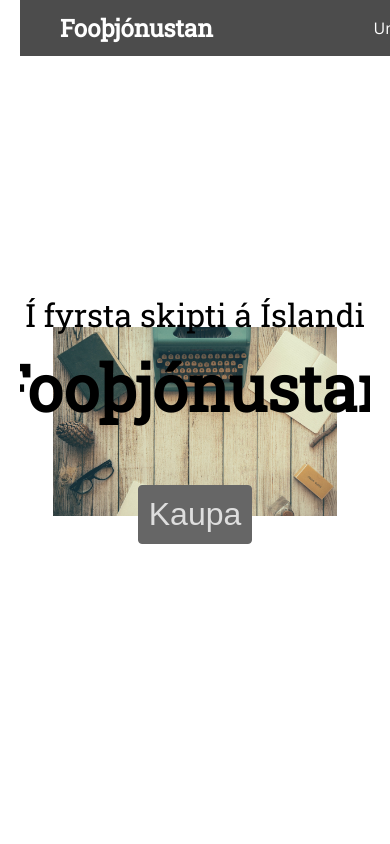
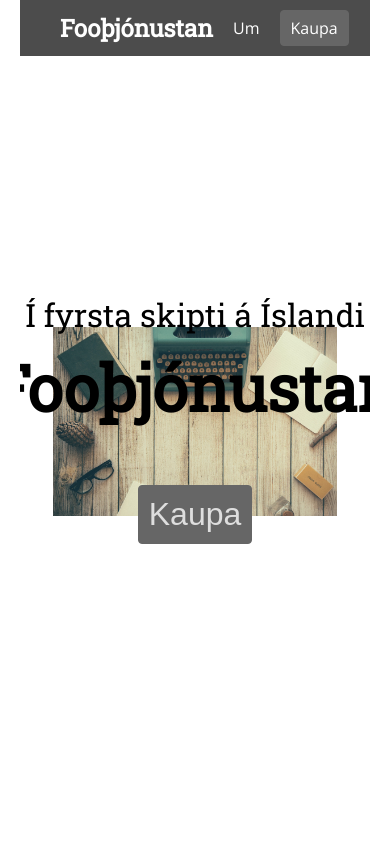
Before and after one commit to arnarsnaeland/vefforritun_verkefni1, a website: page index.html in a window 390 px wide. Shown: the top 844 px of the page. Drawn offline with nearby package versions, Linux system fonts and the light colour scheme; files that its build step writes are made by us from their sources.

Commit message:
Yfirflæði á menubar lagað

```diff
--- a/scss/menubar-og-heading.scss
+++ b/scss/menubar-og-heading.scss
@@ -2,17 +2,14 @@
 
   position: fixed;
   display: flex;
-  width: $max-width;
+  width: 100%;
+  max-width: $max-width;
   justify-content: space-between;
   align-items: center;
   background-color: rgba(0, 0, 0, 0.7);
 
   @media (max-width: $max-width) {
-    width: 100%;
-  }
-
-  @media (max-width: 500px) {
-    margin-right: $gutter;
+    width: calc(100% - 40px); //$gutter virðist ekki virka inni í calc
   }
 
   &__name {
@@ -46,10 +43,6 @@
     background: #666;
     border: 1px solid #666;
     border-radius: 4px;
-
-    @media (max-width: 500px) {
-      display: none;
-    }
   }
 
   .menu-button:hover {
```
